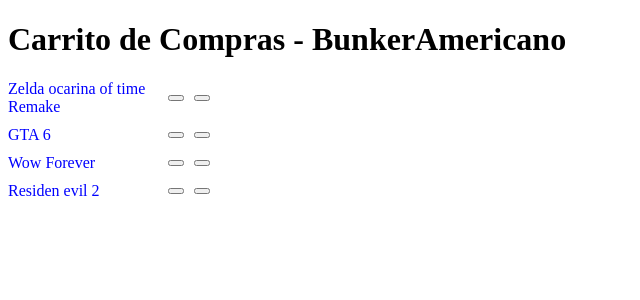
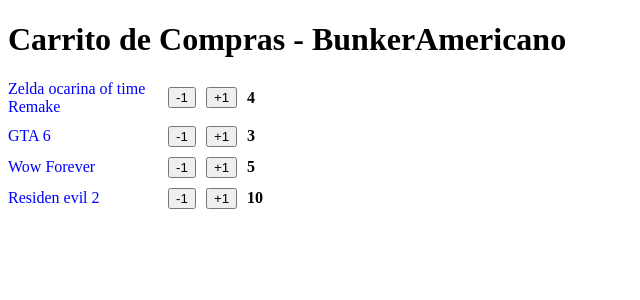
Before and after one commit to EdisonAndresPerez/Reforzamiento_React2026Typescript_EdisonPerez, a React (Vite) app in the folder 02-PrimerosPasosReact/PrimerosPasosReact/: page / in a window 1280 px wide. Shown: the top 300 px of the page, without its empty margins (0-640 px from the left). Built offline with nearby package versions, Linux system fonts and the light colour scheme.

Commit message:
style: Se agrega etiqueta strong para resaltar en negro mas oscuro la cantidad de productos

```diff
--- a/02-PrimerosPasosReact/PrimerosPasosReact/src/PrimerComponente.tsx
+++ b/02-PrimerosPasosReact/PrimerosPasosReact/src/PrimerComponente.tsx
@@ -10,10 +10,10 @@ const PrimerComponente = () => {
   return (
     <>
       <h1>Carrito de Compras - BunkerAmericano</h1>
-      <ContadorProducto name='Zelda ocarina of time Remake'  />
-      <ContadorProducto name='GTA 6' />
-      <ContadorProducto name='Wow Forever' />
-      <ContadorProducto name='Residen evil 2' />
+      <ContadorProducto name='Zelda ocarina of time Remake' agregarProducto={1} cantidadProducto={4} restarProducto={1} />
+      <ContadorProducto name='GTA 6' agregarProducto={1} cantidadProducto={3} restarProducto={1}/>
+      <ContadorProducto name='Wow Forever' agregarProducto={1} cantidadProducto={5} restarProducto={1}/>
+      <ContadorProducto name='Residen evil 2' agregarProducto={1} cantidadProducto={10} restarProducto={1}/>
 
 
 
--- a/02-PrimerosPasosReact/PrimerosPasosReact/src/carrito-de-compras/ContadorProducto.tsx
+++ b/02-PrimerosPasosReact/PrimerosPasosReact/src/carrito-de-compras/ContadorProducto.tsx
@@ -24,9 +24,9 @@ const ContadorProducto = ({ name, agregarProducto, cantidadProducto, restarProdu
                 width: 150,
                 color: 'blue',
             }}>{name}</span>
-            <button>{restarProducto}</button>
-            <button>{agregarProducto}</button>
-            <span>{cantidadProducto}</span>
+            <button>-{restarProducto}</button>
+            <button>+{agregarProducto}</button>
+            <span><strong>{cantidadProducto}</strong></span>
         </section>
     );
 }
```
